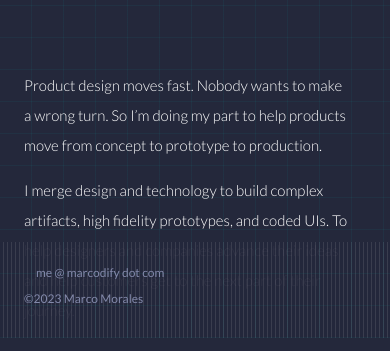
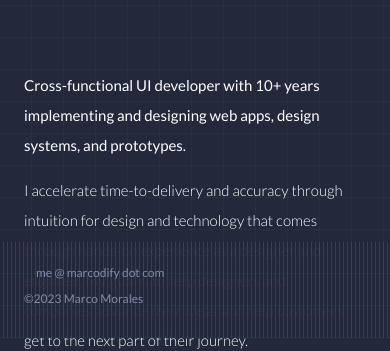
Before and after one commit to marcomo/gatsby-marcodify, a Gatsby site: page / in a window 390 px wide. Shown: the part 506-857 px from the top of the page. Built offline with nearby package versions, Linux system fonts and the light colour scheme; Gatsby itself is replaced by a stand-in of ours; some icons are missing.

Commit message:
Updates home page intro
- Sets tagline to be developer first
- Rewrites home page intro copy to be more dev centric
  and less verbose
- Changes break base font to 14 for tablet

```diff
--- a/src/components/Header.tsx
+++ b/src/components/Header.tsx
@@ -35,8 +35,8 @@ const Header: React.FunctionComponent = () => {
               <Media query={'(max-width: 600px)'}>
                 {(matches) =>
                   matches
-                    ? 'designer | prototyper | developer'
-                    : 'UI designer, prototyper, and developer'
+                    ? 'developer | prototyper | design'
+                    : 'UI developer, prototyper, and designer'
                 }
               </Media>
             </div>
--- a/src/pages/index.tsx
+++ b/src/pages/index.tsx
@@ -28,13 +28,15 @@ const Index: React.FunctionComponent<PageProps<Queries.HomeProjectsQuery>> = ({
             style={{ marginRight: '5%', marginTop: '.5rem' }}
           >
             <p>
-              Product design moves fast. Nobody wants to make a wrong turn. So
-              I&rsquo;m doing my part to help products move from concept to
-              prototype to production.
+              <strong>
+                Cross-functional UI developer with 10+ years implementing and
+                designing web apps, design systems, and prototypes.
+              </strong>
             </p>
             <p>
-              I merge design and technology to build complex artifacts, high
-              fidelity prototypes, and coded UIs. To help designers and
+              I accelerate time-to-delivery and accuracy through intuition
+              for design and technology that comes through hands-on experience
+              as a designer and engineer. My goal is to help designers and
               companies advance their ideas and help customers get to the next
               part of their journey.
             </p>
--- a/src/stylesheets/global.scss
+++ b/src/stylesheets/global.scss
@@ -319,7 +319,7 @@ iframe {
 
 @media (max-width: 1200px) {
   html {
-    font-size: 12px;
+    font-size: 14px;
   }
   section {
     margin-top: 8rem;
@@ -343,6 +343,9 @@ iframe {
 }
 
 @media (max-width: 600px) {
+  html {
+    font-size: 12px;
+  }
   h3 {
     margin-top: 4rem;
   }
```
